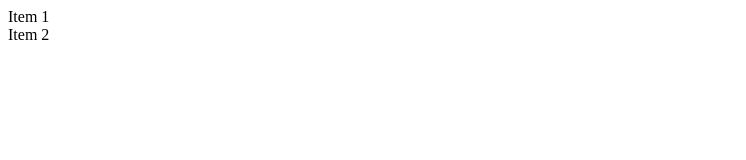
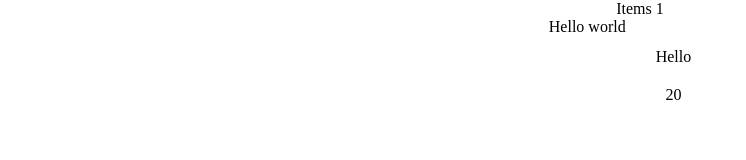
Before and after one commit to AlexScriba/Weaver, a website with bundled scripts: page public/index.html in a window 1280 px wide. Shown: the whole page, without its empty margins (0-746 px from the left). Built offline with nearby package versions, Linux system fonts and the light colour scheme.

Commit message:
Added Padding, Margin, Center and some basic styling

```diff
--- /dev/null
+++ b/lib/style/DefaultStyle.css
@@ -0,0 +1,39 @@
+:root {
+	padding: 0;
+	margin: 0;
+
+	display: flex;
+	flex-direction: column;
+	align-items: center;
+
+	height: 100%;
+}
+
+body {
+	padding: 0;
+	margin: 0;
+
+	height: 100%;
+	width: 100%;
+
+	display: flex;
+	flex-direction: column;
+	align-items: center;
+}
+
+div {
+	padding: 0;
+	margin: 0;
+}
+
+.row {
+	display: flex;
+	flex-direction: row;
+	justify-content: space-evenly;
+}
+
+.column {
+	display: flex;
+	flex-direction: column;
+	align-items: center;
+}
--- a/public/index.html
+++ b/public/index.html
@@ -5,6 +5,8 @@
 	<meta http-equiv="X-UA-Compatible" content="IE=edge">
 	<meta name="viewport" content="width=device-width, initial-scale=1.0">
 	<title>New Weaver App</title>
+
+	<link rel="stylesheet" href="../lib/style/DefaultStyle.css">
 </head>
 <body>
 	<script>
--- a/src/index.ts
+++ b/src/index.ts
@@ -12,12 +12,12 @@ namespace Weaver {
 
 	interface WeaverElement {
 		tag: string;
-		type: 'content' | 'single-child' | 'multi-child';
+		type: 'content' | 'single-child' | 'multi-child' | 'styling';
 		class?: string;
 	}
 
 	interface ContentElement extends WeaverElement {
-		content: string;
+		content: string | number;
 		type: 'content';
 	}
 
@@ -29,6 +29,33 @@ namespace Weaver {
 	interface MultiChildElement extends WeaverElement {
 		elements: ChildElement[];
 		type: 'multi-child';
+	}
+
+	interface StylingElement extends Omit<SingleChildElement, 'type'> {
+		type: 'styling';
+		style: Style;
+	}
+
+	// -------------------------------- COMPONENTS --------------------------------
+
+	interface Style {
+		height?: number;
+		width?: number;
+
+		paddingTop?: number;
+		paddingBottom?: number;
+		paddingLeft?: number;
+		paddingRight?: number;
+
+		marginTop?: number;
+		marginBottom?: number;
+		marginLeft?: number;
+		marginRight?: number;
+
+		display?: string;
+		flexDirection?: string;
+		justifyContent?: string;
+		alignItems?: string;
 	}
 
 	// -------------------------------- COMPONENTS --------------------------------
@@ -53,7 +80,7 @@ namespace Weaver {
 
 	const ContentComponent = (
 		tag: string,
-		content: string,
+		content: string | number,
 		props?: ContentProps
 	): ContentElement => {
 		return {
@@ -76,15 +103,114 @@ namespace Weaver {
 		};
 	};
 
+	interface StylingProps {
+		style: Style;
+		child: WeaverElement;
+	}
+
+	const StylingComponent = ({ style, child }: StylingProps): StylingElement => {
+		return {
+			tag: 'div',
+			type: 'styling',
+			style: style,
+			child: child,
+		};
+	};
+
+	interface AppProps {
+		body: WeaverElement;
+	}
+
+	const App = (props: AppProps): SingleChildElement => {
+		return SingleChildComponent('div', { class: 'App', child: props.body });
+	};
+
 	const Div = (props: SingleChildProps): SingleChildElement => {
 		return SingleChildComponent('div', props);
 	};
 
-	const Text = (text: string, props?: ContentProps): ContentElement => {
+	const Text = (text: string | number, props?: ContentProps): ContentElement => {
 		return ContentComponent('div', text, props);
 	};
 
+	const Row = (props: MultiChildProps): MultiChildElement => {
+		let appendedClass = 'row';
+
+		if (props.class) appendedClass += ' ' + props.class;
+
+		return MultiChildComponent('div', { ...props, class: appendedClass });
+	};
+
+	const Column = (props: MultiChildProps): MultiChildElement => {
+		let appendedClass = 'column';
+
+		if (props.class) appendedClass += ' ' + props.class;
+
+		return MultiChildComponent('div', { ...props, class: appendedClass });
+	};
+
+	const Padding = (padding: number, child: WeaverElement): StylingElement => {
+		return StylingComponent({
+			child: child,
+			style: {
+				paddingTop: padding,
+				paddingBottom: padding,
+				paddingLeft: padding,
+				paddingRight: padding,
+			},
+		});
+	};
+
+	const Margin = (margin: number, child: WeaverElement): StylingElement => {
+		return StylingComponent({
+			child: child,
+			style: {
+				marginTop: margin,
+				marginBottom: margin,
+				marginLeft: margin,
+				marginRight: margin,
+			},
+		});
+	};
+
+	const Center = (child: WeaverElement): StylingElement => {
+		return StylingComponent({
+			child: child,
+			style: {
+				height: 100,
+				width: 100,
+				justifyContent: 'center',
+				alignItems: 'center',
+			},
+		});
+	};
+
 	// -------------------------------- WEAVER DOM --------------------------------
+
+	const NumToPix = (num: number | undefined) => {
+		const pix = num || 0;
+		return '' + num + 'px';
+	};
+
+	const configureStyle = (elementStyle: CSSStyleDeclaration, style: Style) => {
+		elementStyle.height = style.height + '%';
+		elementStyle.width = style.width + '%';
+
+		elementStyle.paddingTop = NumToPix(style.paddingTop);
+		elementStyle.paddingBottom = NumToPix(style.paddingBottom);
+		elementStyle.paddingLeft = NumToPix(style.paddingLeft);
+		elementStyle.paddingRight = NumToPix(style.paddingRight);
+
+		elementStyle.marginTop = NumToPix(style.marginTop);
+		elementStyle.marginBottom = NumToPix(style.marginLeft);
+		elementStyle.marginLeft = NumToPix(style.marginLeft);
+		elementStyle.marginRight = NumToPix(style.paddingRight);
+
+		elementStyle.display = style.display || 'block';
+		elementStyle.flexDirection = style.flexDirection || '';
+		elementStyle.justifyContent = style.justifyContent || '';
+		elementStyle.alignItems = style.alignItems || '';
+	};
 
 	const createElements = (rootElement: WeaverElement): HTMLElement => {
 		const element = document.createElement(rootElement.tag);
@@ -92,7 +218,7 @@ namespace Weaver {
 		switch (rootElement.type) {
 			case 'content':
 				const contentElement = rootElement as ContentElement;
-				element.innerHTML = contentElement.content;
+				element.innerHTML = '' + contentElement.content;
 				break;
 			case 'single-child':
 				const singleChildElement = rootElement as SingleChildElement;
@@ -105,6 +231,11 @@ namespace Weaver {
 					element.appendChild(createElements(child));
 				}
 				break;
+			case 'styling':
+				const styleElement = rootElement as StylingElement;
+				configureStyle(element.style, styleElement.style);
+				element.appendChild(createElements(styleElement.child));
+				break;
 		}
 
 		if (rootElement.class) element.className = rootElement.class;
@@ -114,12 +245,27 @@ namespace Weaver {
 
 	// -------------------------------- LOGIC --------------------------------
 
-	const builtApp = Div({
-		child: MultiChildComponent('div', { elements: [Text('Item 1'), Text('Item 2')] }),
-		class: 'mainDiv card',
+	const builtApp = App({
+		body: Column({
+			elements: [
+				Text('Items 1'),
+				Row({
+					elements: [
+						Text('Hello world'),
+						Padding(
+							20,
+							Column({
+								elements: [Margin(10, Text('Hello')), Margin(10, Text(20))],
+							})
+						),
+					],
+				}),
+			],
+		}),
 	});
 
 	const element = createElements(builtApp);
+	console.log(builtApp);
 
 	document.body.appendChild(element);
 }
```
